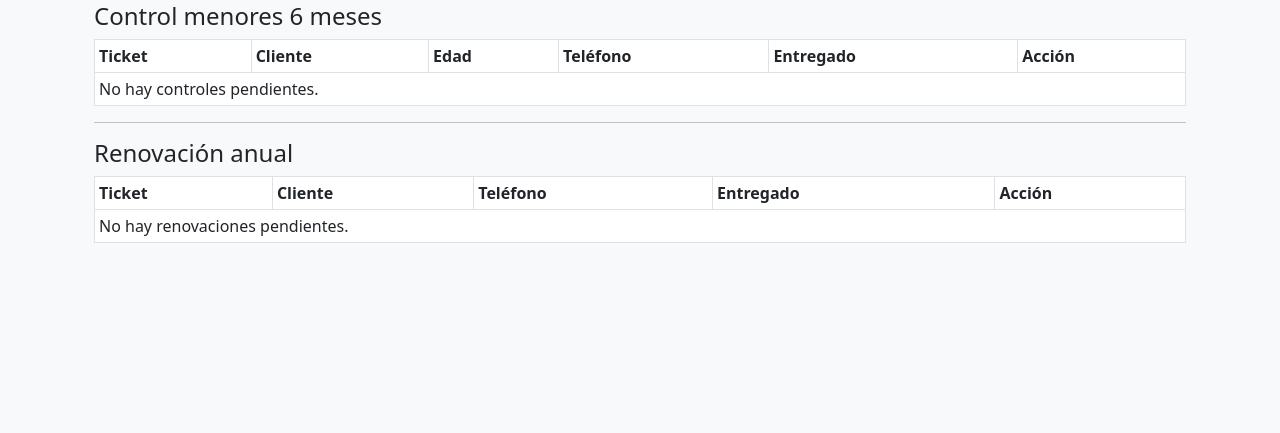
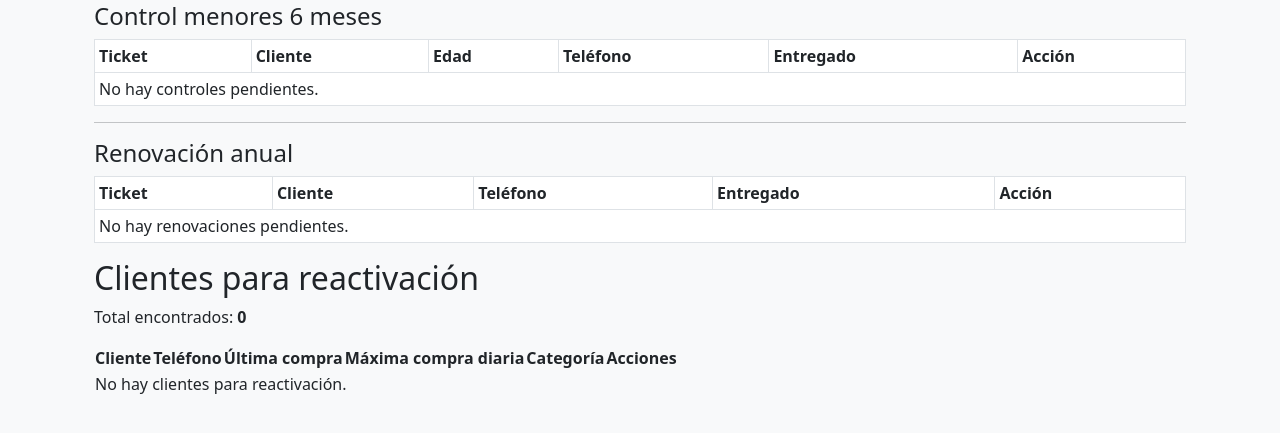
Before and after one commit to Chernenco200/facturacion, a Django app: page /seguimiento-whatsapp/ in a window 1280 px wide. Shown: the part 329-762 px from the top of the page. Run offline with Django 5.2, Linux system fonts and the light colour scheme; a user stored in the database is signed in; tables that the repository leaves empty hold one stand-in row (values such as "Sample post").

Commit message:
bandeja wsp2

```diff
--- a/core/templates/core/seguimiento_whatsapp.html
+++ b/core/templates/core/seguimiento_whatsapp.html
@@ -151,5 +151,76 @@
         </tbody>
     </table>
 
+
+
+
+    <h2>Clientes para reactivación</h2>
+
+    <p>
+        Total encontrados:
+        <strong>{{ clientes_reactivacion|length }}</strong>
+    </p>
+
+    <table>
+        <thead>
+            <tr>
+                <th>Cliente</th>
+                <th>Teléfono</th>
+                <th>Última compra</th>
+                <th>Máxima compra diaria</th>
+                <th>Categoría</th>
+                <th>Acciones</th>
+            </tr>
+        </thead>
+
+        <tbody>
+            {% for item in clientes_reactivacion %}
+            <tr>
+                <td>{{ item.cliente.nombre }}</td>
+                <td>{{ item.cliente.telefono }}</td>
+                <td>{{ item.ultima_compra|date:"d/m/Y" }}</td>
+                <td>S/ {{ item.maxima_compra_dia|floatformat:2 }}</td>
+                <td>{{ item.categoria }}</td>
+
+                <td>
+                    <button
+                        type="button"
+                        class="btn btn-danger btn-sm"
+                        onclick="confirmarExclusion(
+                            '{{ item.cliente.id }}',
+                            '{{ item.cliente.nombre|escapejs }}'
+                        )">
+                        Excluir
+                    </button>
+                </td>
+            </tr>
+            {% empty %}
+            <tr>
+                <td colspan="6">
+                    No hay clientes para reactivación.
+                </td>
+            </tr>
+            {% endfor %}
+        </tbody>
+    </table>
+
+    <form id="form-excluir-reactivacion" method="post" style="display:none;">
+        {% csrf_token %}
+    </form>
+
+    <script>
+    function confirmarExclusion(clienteId, clienteNombre) {
+
+        if (!confirm(`¿Deseas excluir a ${clienteNombre} de la lista de reactivación?`)) {
+            return;
+        }
+
+        const form = document.getElementById("form-excluir-reactivacion");
+        form.action = "/seguimiento-whatsapp/excluir/" + clienteId + "/";
+        form.submit();
+    }
+    </script>
+
+
 </div>
 {% endblock %}
--- a/core/urls.py
+++ b/core/urls.py
@@ -130,5 +130,10 @@
 
     path("clientes/buscar-por-nombre/", views.buscar_clientes_por_nombre, name="buscar_clientes_por_nombre"),
 
+    path(
+        "seguimiento-whatsapp/excluir/<int:cliente_id>/",
+        views.excluir_cliente_reactivacion,
+        name="excluir_cliente_reactivacion",
+    ),
 
 ]
--- a/core/views.py
+++ b/core/views.py
@@ -51,7 +51,7 @@
 
 from decimal import Decimal
 
-from django.db.models import Max, Sum
+from django.db.models import Max, Sum, OuterRef, Subquery
 
 from django.views.decorators.http import require_http_methods
 
@@ -76,6 +76,9 @@
     enviar_control_menor_6_meses,
     enviar_renovacion_anual,
 )
+
+from django.db.models.functions import Coalesce
+
 
 def index(request):
     # Si ya inició sesión, manda al dashboard (o a donde quieras)
@@ -2897,6 +2900,84 @@
 def seguimiento_whatsapp(request):
     hoy = timezone.localdate()
 
+    # ==========================================================
+    # CLIENTES PARA REACTIVACIÓN
+    # ==========================================================
+
+    fecha_limite_reactivacion = hoy - relativedelta(months=12)
+
+    # 1. Total vendido por cliente en cada día
+    compras_diarias = (
+        TicketVenta.objects
+        .filter(cliente_id=OuterRef("pk"))
+        .values(
+            "cliente_id",
+            "fecha_emision",
+        )
+        .annotate(
+            total_dia=Sum("total")
+        )
+        .order_by("-total_dia")
+    )
+
+    # 2. Clientes cuya última compra fue hace 12 meses o más
+    clientes_reactivacion_qs = (
+        Cliente.objects
+        .filter(
+            excluir_reactivacion=False,
+            telefono__isnull=False,
+        )
+        .exclude(
+            telefono=""
+        )
+        .annotate(
+            ultima_compra=Max("ticketventa__fecha_emision"),
+            maxima_compra_dia=Coalesce(
+                Subquery(
+                    compras_diarias.values("total_dia")[:1],
+                    output_field=DecimalField(
+                        max_digits=12,
+                        decimal_places=2,
+                    ),
+                ),
+                Decimal("0.00"),
+            ),
+        )
+        .filter(
+            ultima_compra__isnull=False,
+            ultima_compra__lte=fecha_limite_reactivacion,
+        )
+        .order_by(
+            "-maxima_compra_dia",
+            "ultima_compra",
+        )
+    )
+
+    clientes_reactivacion = []
+
+    for cliente in clientes_reactivacion_qs:
+        monto = cliente.maxima_compra_dia or Decimal("0.00")
+
+        if monto > Decimal("800"):
+            categoria = "BLUE"
+        elif monto > Decimal("300"):
+            categoria = "BLACK"
+        elif monto > Decimal("150"):
+            categoria = "RED"
+        elif monto > Decimal("100"):
+            categoria = "WHITE"
+        else:
+            categoria = "BROWN"
+
+        clientes_reactivacion.append({
+            "cliente": cliente,
+            "ultima_compra": cliente.ultima_compra,
+            "maxima_compra_dia": monto,
+            "categoria": categoria,
+        })
+
+
+
     # Encuesta: entre 7 y 30 días
     encuesta_desde = hoy - timedelta(days=30)
     encuesta_hasta = hoy - timedelta(days=7)
@@ -2957,6 +3038,7 @@
         "encuestas": encuestas,
         "controles_menores": controles_menores,
         "renovaciones": renovaciones,
+        "clientes_reactivacion": clientes_reactivacion,
     })
 
 
@@ -3084,3 +3166,24 @@
         })
 
     return JsonResponse(resultados, safe=False)
+
+
+
+
+
+
+
+
+def excluir_cliente_reactivacion(request, cliente_id):
+    cliente = get_object_or_404(Cliente, id=cliente_id)
+
+    if request.method == "POST":
+        cliente.excluir_reactivacion = True
+        cliente.save(update_fields=["excluir_reactivacion"])
+
+        messages.success(
+            request,
+            f"{cliente.nombre} fue excluido de la lista de reactivación."
+        )
+
+    return redirect("seguimiento_whatsapp")
```
